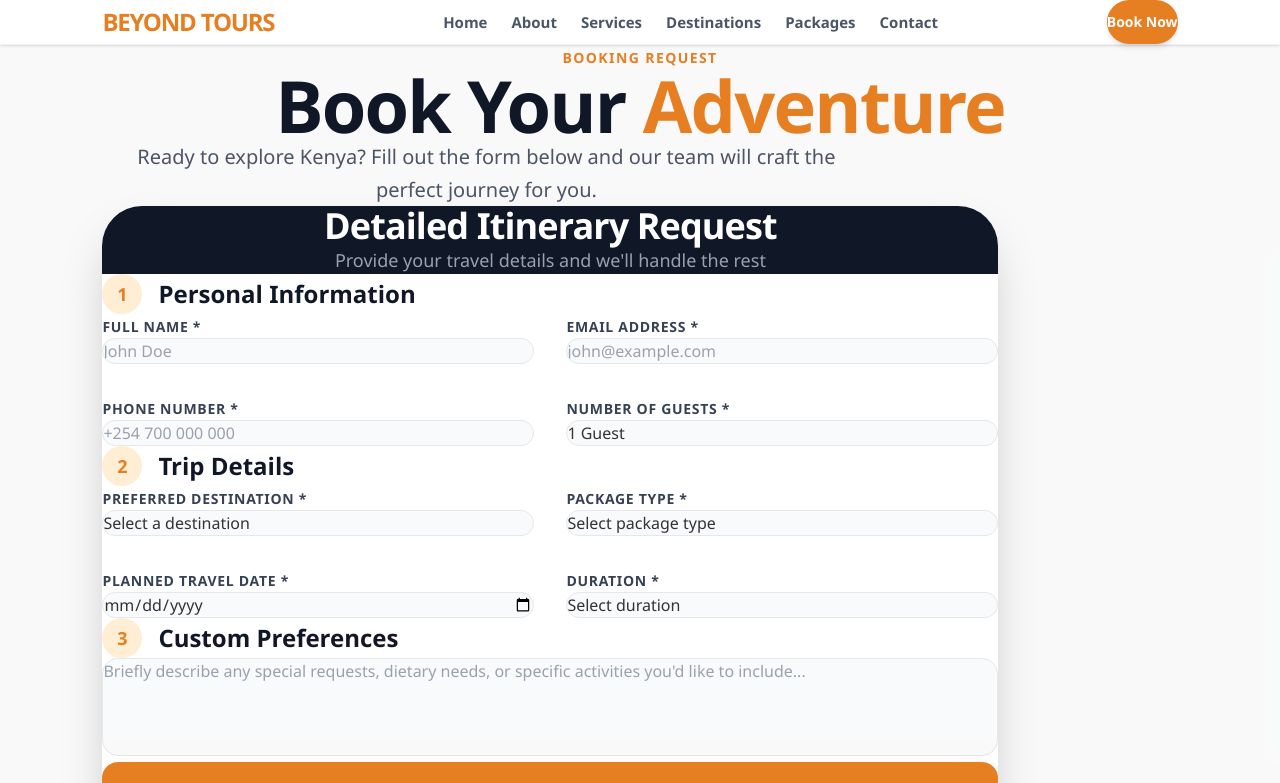
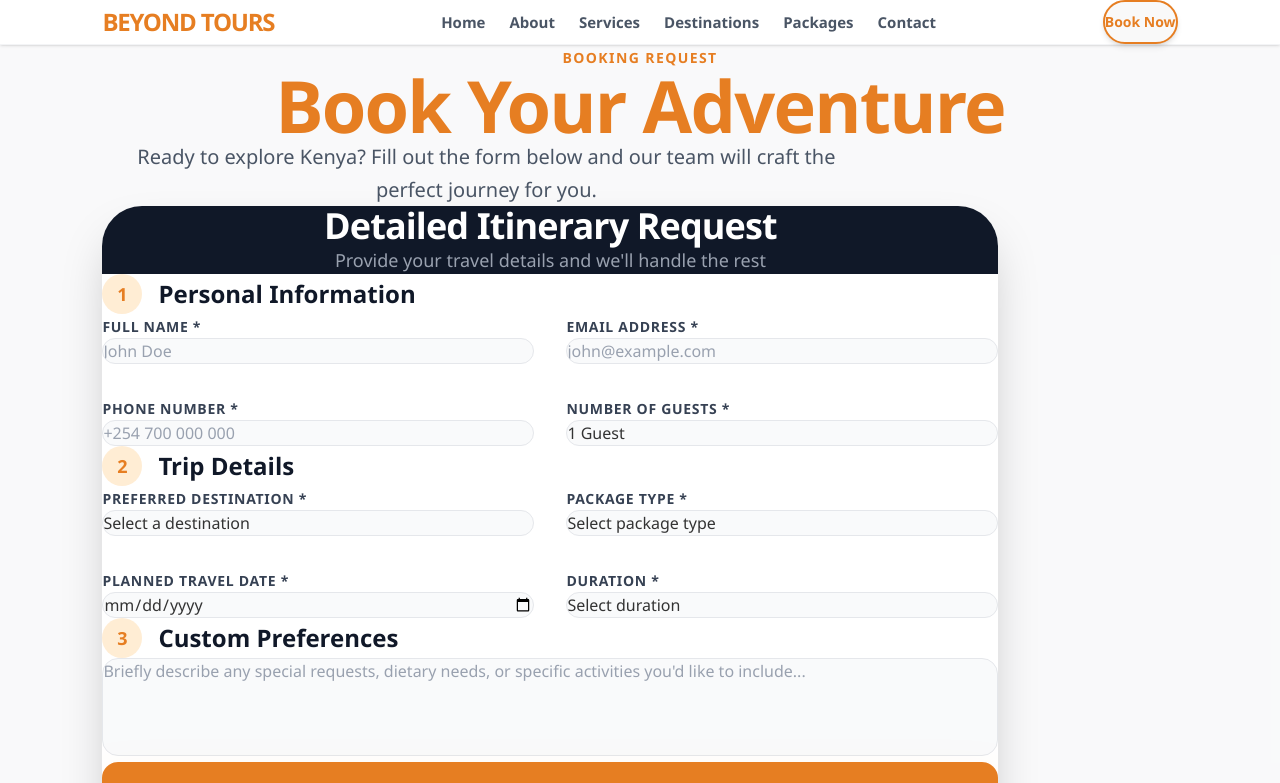
Before and after one commit to swayhensley/beyond-tours, a Next.js app: page /book-now in a window 1280 px wide. Shown: the top 783 px of the page. Built offline with nearby package versions, Linux system fonts and the light colour scheme.

Commit message:
feat: Implement core UI for tour packages, booking, and site navigation.

```diff
--- a/src/app/book-now/page.tsx
+++ b/src/app/book-now/page.tsx
@@ -75,8 +75,8 @@ function BookingForm() {
       <div className="container-custom">
         <div className="text-center mb-20 space-y-4">
           <span className="text-[#e67e22] font-bold tracking-widest uppercase text-sm">Booking Request</span>
-          <h1 className="text-5xl md:text-7xl font-black text-gray-900 tracking-tight">
-            Book Your <span className="text-[#e67e22]">Adventure</span>
+          <h1 className="text-5xl md:text-7xl font-black text-[#e67e22] tracking-tight">
+            Book Your Adventure
           </h1>
           <p className="text-xl text-gray-600 max-w-3xl mx-auto leading-relaxed font-medium">
             Ready to explore Kenya? Fill out the form below and our team will
--- a/src/app/packages/page.tsx
+++ b/src/app/packages/page.tsx
@@ -98,7 +98,7 @@ export default function PackagesPage() {
                   <span className="text-2xl font-black text-gray-900">{pkg.price}</span>
                 </div>
                 <Link href={`/book-now?dest=${pkg.name.toLowerCase().includes('mara') ? 'maasai-mara' : pkg.name.toLowerCase().includes('nairobi') ? 'nairobi' : pkg.name.toLowerCase().includes('coastal') ? 'mombasa' : 'custom'}&type=${pkg.name.toLowerCase().includes('safari') ? 'safari' : pkg.name.toLowerCase().includes('coastal') ? 'beach' : 'custom'}`} className="w-full">
-                  <Button size="xl" className="w-full bg-[#e67e22] hover:bg-[#d67219] text-white rounded-2xl shadow-xl shadow-orange-100 transition-all active:scale-95 leading-none">
+                  <Button variant="outline" size="xl" className="w-full border-2 border-[#e67e22] text-[#e67e22] hover:bg-[#e67e22] hover:text-white rounded-2xl shadow-xl shadow-orange-100 transition-all active:scale-95 leading-none font-bold">
                     Book Now
                   </Button>
                 </Link>
--- a/src/components/home/FeaturedPackages.tsx
+++ b/src/components/home/FeaturedPackages.tsx
@@ -76,7 +76,7 @@ export default function FeaturedPackages() {
               </CardContent>
               <CardFooter className="pt-0 pb-10 px-8">
                 <Link href={`/book-now?dest=${pkg.location.toLowerCase().replace(/\s+/g, '-')}&type=${pkg.id === 2 ? 'beach' : 'safari'}`} className="w-full">
-                  <Button size="xl" className="w-full bg-gray-900 hover:bg-[#e67e22] text-white font-bold rounded-2xl transition-all shadow-lg hover:shadow-orange-200">
+                  <Button variant="outline" size="xl" className="w-full border-2 border-[#e67e22] text-[#e67e22] hover:bg-[#e67e22] hover:text-white font-bold rounded-2xl transition-all shadow-lg hover:shadow-orange-200 leading-none">
                     Book This Adventure
                   </Button>
                 </Link>
--- a/src/components/layout/Navbar.tsx
+++ b/src/components/layout/Navbar.tsx
@@ -45,7 +45,7 @@ export default function Navbar() {
         {/* Book Now Button - Desktop */}
         <div className="hidden lg:flex items-center gap-4">
           <Link href="/book-now">
-            <Button className="bg-[#e67e22] hover:bg-[#d67219] text-white font-bold rounded-full px-8 shadow-md hover:shadow-lg transition-all active:scale-95">
+            <Button variant="outline" className="border-2 border-[#e67e22] text-[#e67e22] hover:bg-[#e67e22] hover:text-white font-bold rounded-full px-8 shadow-md hover:shadow-lg transition-all active:scale-95">
               Book Now
             </Button>
           </Link>
```
